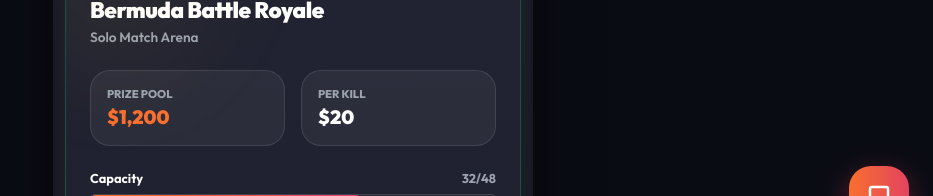
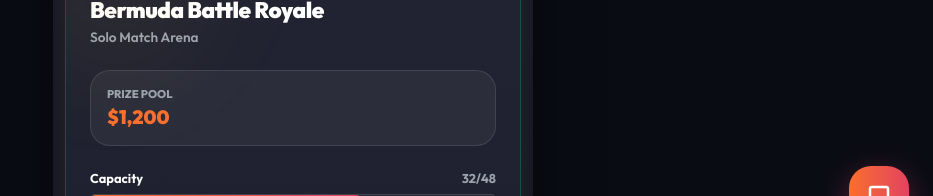
Before and after one commit to rudrodeb029/Gaming-Baji-App, a React (Vite) app: page /home in a window 1280 px wide. Shown: the part 474-670 px from the top of the page, without its empty margins (347-1280 px from the left). Built offline with nearby package versions, Linux system fonts and the light colour scheme.

Commit message:
feat: remove PER KILL card from match details

```diff
--- a/src/components/SliderCard.tsx
+++ b/src/components/SliderCard.tsx
@@ -271,10 +271,6 @@ const SliderCard = ({ group, players, team1, team2, score, time, bids, totalBids
           <div style={{ fontSize: '0.7rem', fontWeight: 800, color: 'var(--text-secondary)', textTransform: 'uppercase', marginBottom: '4px' }}>PRIZE POOL</div>
           <div style={{ fontSize: '1.2rem', fontWeight: 900, color: 'var(--accent-orange)' }}>$1,200</div>
         </div>
-        <div style={{ flex: 1, background: 'var(--glass-bg)', padding: '16px', borderRadius: '20px', border: '1px solid var(--glass-border)' }}>
-          <div style={{ fontSize: '0.7rem', fontWeight: 800, color: 'var(--text-secondary)', textTransform: 'uppercase', marginBottom: '4px' }}>PER KILL</div>
-          <div style={{ fontSize: '1.2rem', fontWeight: 900, color: 'var(--text-primary)' }}>$20</div>
-        </div>
       </div>
 
       {/* Capacity Bar */}
```
